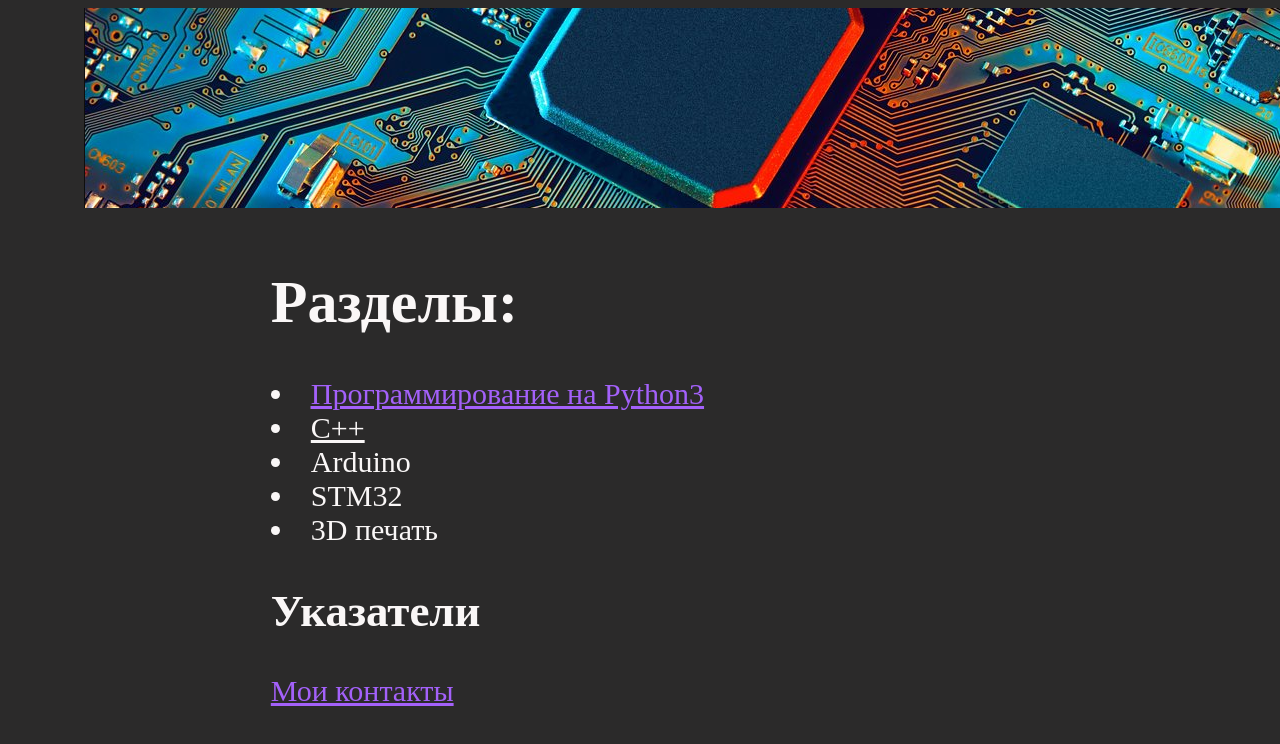
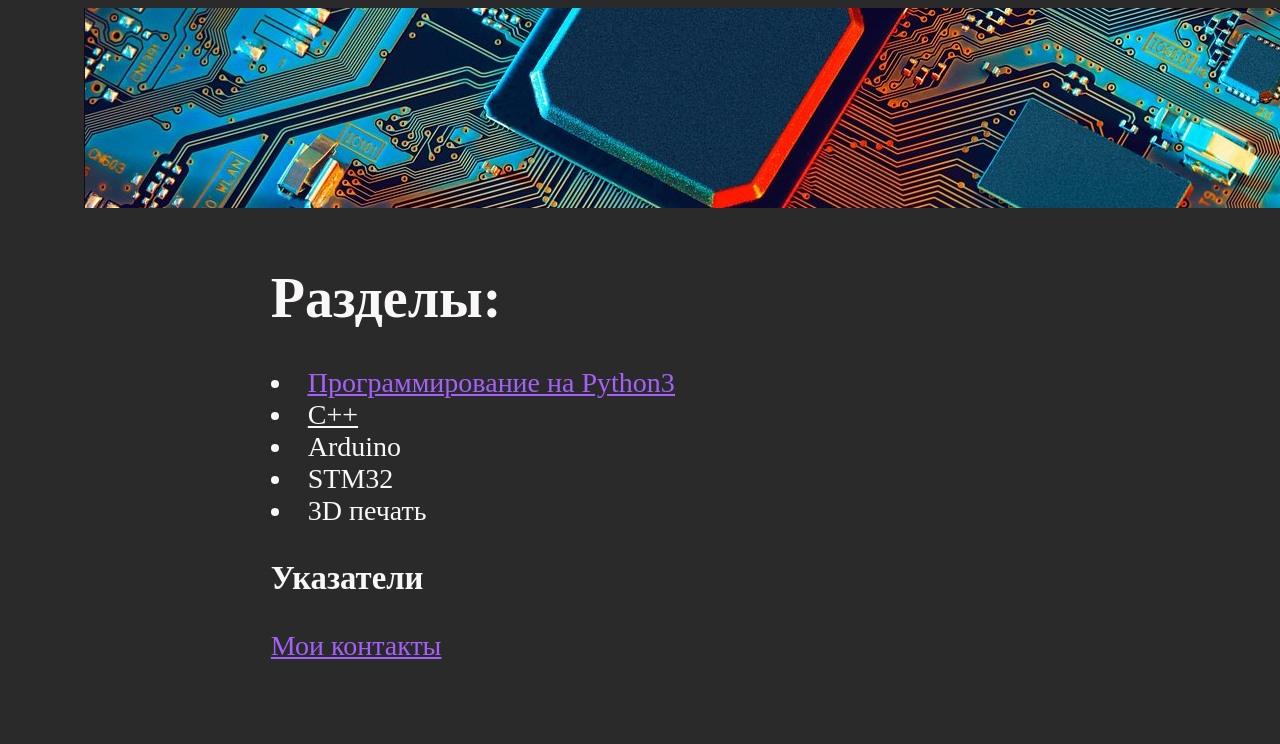
Before and after one commit to dorax87/dorax87.github.io, a plain HTML site: page index.html in a window 1280 px wide. Drawn offline with Linux system fonts and the light colour scheme.

Commit message:
Update index.html

```diff
--- a/index.html
+++ b/index.html
@@ -8,7 +8,7 @@
 		body {
 			  background-color: #2b2a2a;
 			  color: #faf7f7;
-			  font-size: 30pX;
+			  font-size: 28pX;
 			  }
 
 		#header{
@@ -47,7 +47,7 @@
 
 
 
-      <h2>Указатели</h2>
+      <h3>Указатели</h3>
       <p><a href="adress.html">Мои контакты</a></p>
      </div>
 </body>
```
